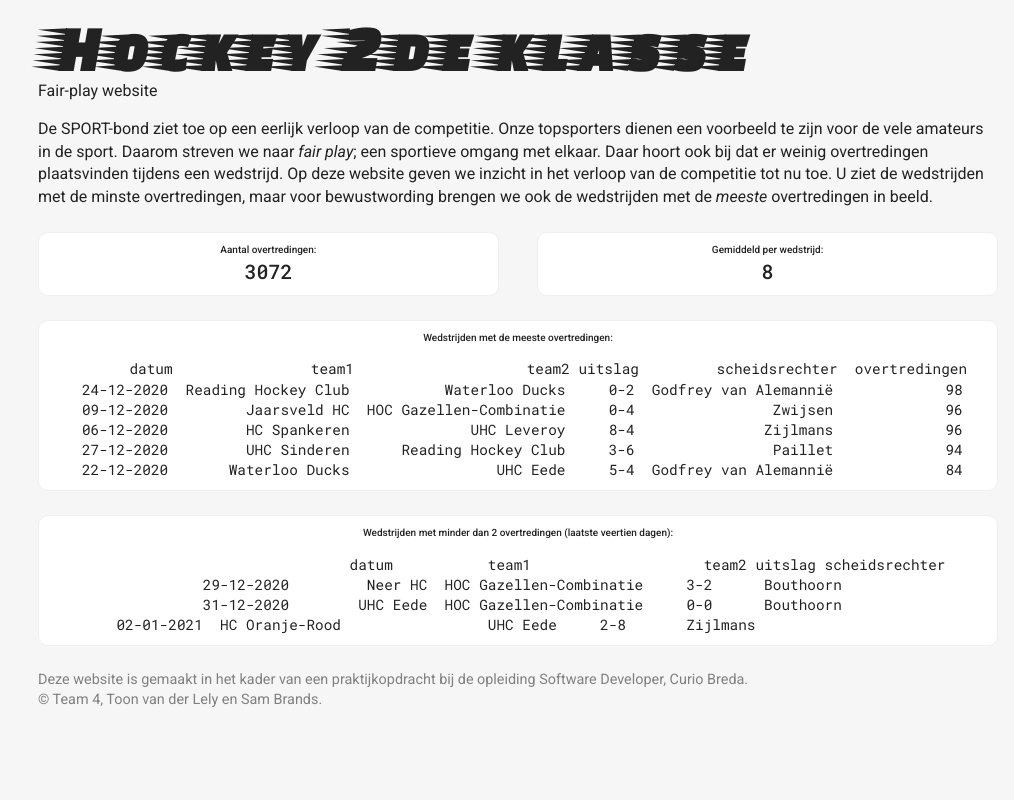
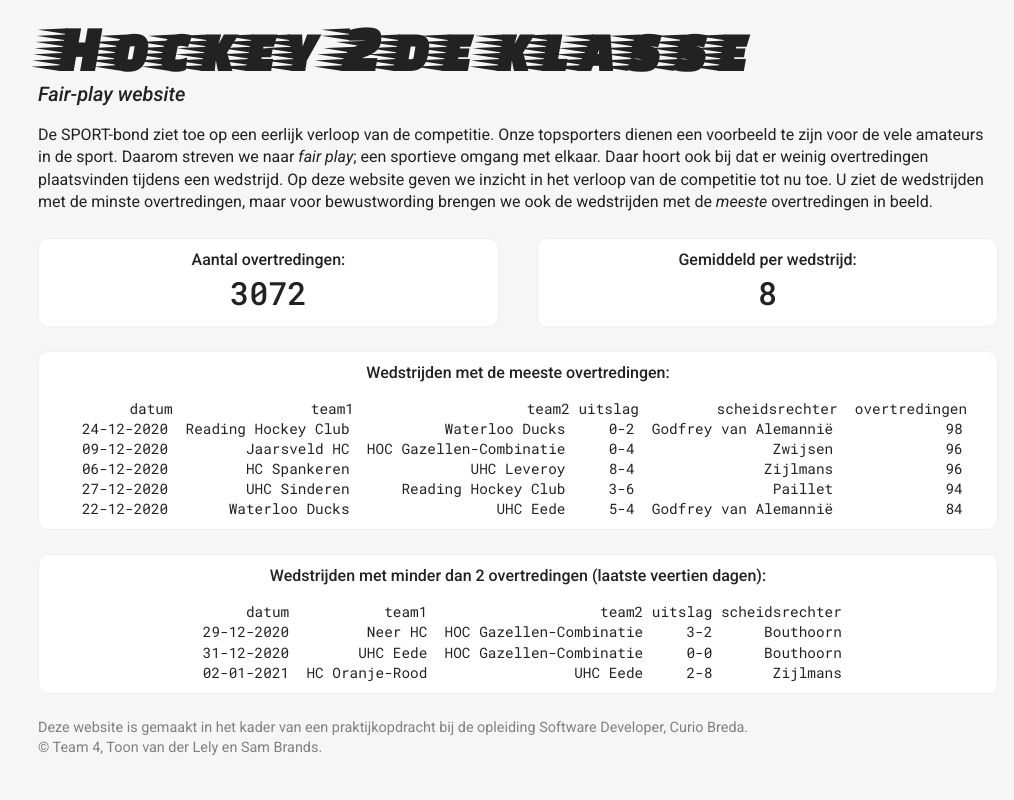
Before and after one commit to MoosMas/eindopdracht-a5, a PHP site: page / in a window 1280 px wide. Shown: the whole page, without its empty margins (122-1136 px from the left). Run offline with PHP 8.4, Linux system fonts and the light colour scheme.

Commit message:
Updated styles

```diff
--- a/css/main.css
+++ b/css/main.css
@@ -108,7 +108,12 @@ h1{
     font-size: 1.25rem;
     margin-top: 0;
 }
-
+.subtitle {
+   font-weight: 500;
+   font-style: italic;
+   font-size: 1.25rem;
+   margin-top: 0;
+}
 
 .row{
     display: flex;
@@ -132,7 +137,7 @@ h1{
 h2{
     font-family: Roboto, sans-serif;
     font-weight: 500;
-    font-size: 10px;
+    font-size: 1rem;
 }
 
 p{
@@ -142,7 +147,7 @@ p{
 p.number{
     font-family: 'Roboto Mono';
     font-weight: 500;
-    font-size: 20px;
+    font-size: 2rem;
 }
 
 pre{
--- a/index.php
+++ b/index.php
@@ -2,7 +2,7 @@
 <html lang="nl">
 <head>
     <meta charset="utf-8">
-    <title>Fair play in de VOORBEELD-DIVISIE</title>
+    <title>Fair play in Hockey Tweede Klasse</title>
     <meta name="viewport" content="width=device-width, initial-scale=1">
 
     <link rel="stylesheet" href="css/normalize.css">
@@ -49,11 +49,9 @@
             <div class="row">
                 <div class="box">
                     <h2>Wedstrijden met minder dan 2 overtredingen (laatste veertien dagen):</h2>
-                    <pre>
-                        <?php
+                    <pre><?php
                             echo file_get_contents("files/eregalerij.txt")
-                        ?>
-                    </pre>
+                        ?></pre>
                 </div>
             </div>
         </main>
```
